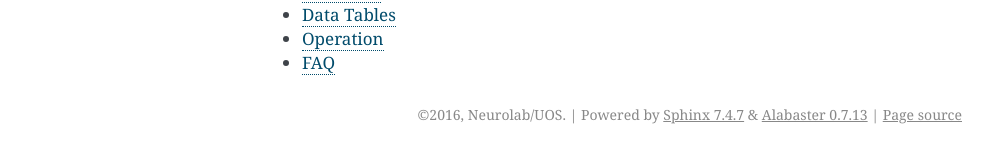
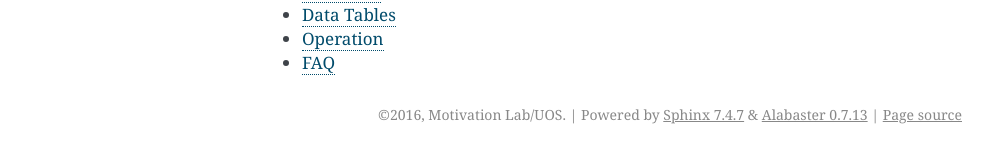
Before and after one commit to bwulff/selfinfiltration-experiment-doc, a Sphinx documentation site: the page built from docs/source/index.rst, in a window 1280 px wide. Shown: the part 348-511 px from the top of the page, without its empty margins (148-1141 px from the left). Built offline with Sphinx 7.4.7, drawn with Linux system fonts in a browser that asks for light colours; pages that are not in the unit, such as notebooks, are missing from menus.

Commit message:
changed copyright owner

```diff
--- a/docs/source/conf.py
+++ b/docs/source/conf.py
@@ -49,7 +49,7 @@ master_doc = 'index'
 
 # General information about the project.
 project = u'Selfinfiltration Experiment'
-copyright = u'2016, Neurolab/UOS'
+copyright = u'2016, Motivation Lab/UOS'
 author = u'Benjamin Wulff'
 
 # The version info for the project you're documenting, acts as replacement for
```
